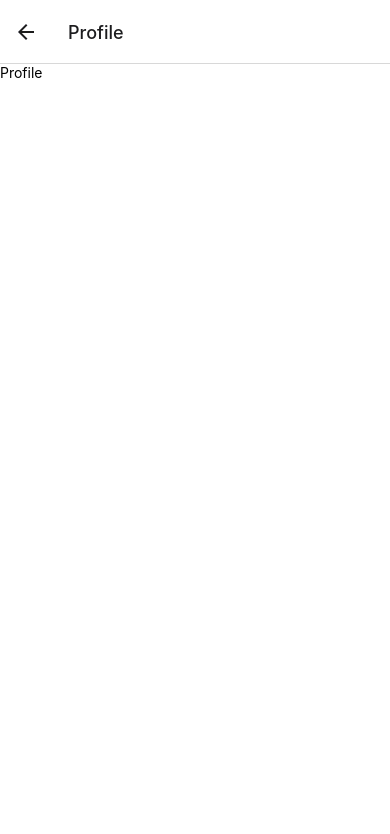
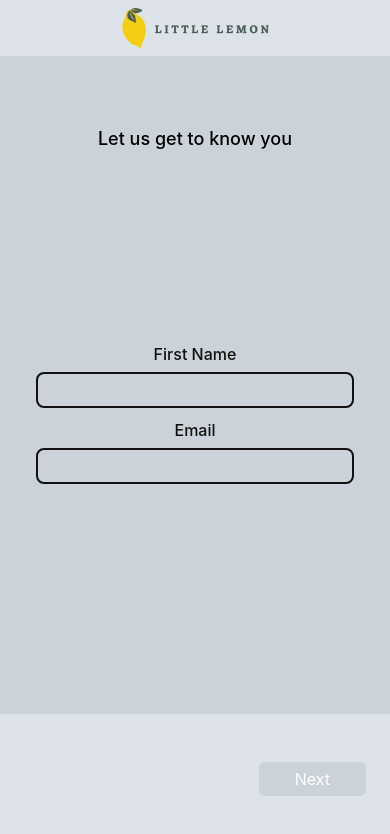
Before and after one commit to khacbac/little-lemon, a React Native app: screen /Profile in a window 390 px wide. Shown: the top 834 px of the page. Built offline with nearby package versions, Linux system fonts and the light colour scheme.

Commit message:
setup app states

```diff
--- a/App.js
+++ b/App.js
@@ -5,26 +5,23 @@ import { SafeAreaProvider } from "react-native-safe-area-context";
 import { AppContainer } from "./src/components";
 import { NavigationContainer } from "@react-navigation/native";
 import { createNativeStackNavigator } from "@react-navigation/native-stack";
+import { AppStoreProvider } from "./src/states";
+import { AppNavigationContainer } from "./src/navigations";
 
 const Stack = createNativeStackNavigator();
 
 export default function App() {
   return (
-    <NavigationContainer>
+    <AppStoreProvider>
       <SafeAreaProvider>
         <AppContainer style={styles.container} safeArea={"none"}>
           <StatusBar style="auto" />
-          <Stack.Navigator>
-            <Stack.Screen
-              name="Onboarding"
-              component={OnBoardingScreen}
-              options={{ headerShown: false }}
-            />
-            <Stack.Screen name="Profile" component={ProfileScreen} />
-          </Stack.Navigator>
+          <NavigationContainer>
+            <AppNavigationContainer />
+          </NavigationContainer>
         </AppContainer>
       </SafeAreaProvider>
-    </NavigationContainer>
+    </AppStoreProvider>
   );
 }
 
--- a/src/components/AppInput.js
+++ b/src/components/AppInput.js
@@ -10,11 +10,18 @@ export const AppInput = ({
   onChangeText,
   inputMode,
   isError = false,
+  lablePosition = "center",
 }) => {
   return (
     <View style={[styles.container, style]}>
       {!!label && (
-        <Text style={[styles.label, isError && styles.labelError]}>
+        <Text
+          style={[
+            styles.label,
+            { alignSelf: lablePosition === "left" ? "flex-start" : "center" },
+            isError && styles.labelError,
+          ]}
+        >
           {label}
         </Text>
       )}
--- a/src/features/onboarding/useOnBoardingScreen.js
+++ b/src/features/onboarding/useOnBoardingScreen.js
@@ -2,9 +2,11 @@ import { StackActions, useNavigation } from "@react-navigation/native";
 import { useState } from "react";
 import { validateEmail } from "../../utils";
 import { AppStorageKeys, AppStorageService } from "../../services/AppStorage";
+import { useAppStore } from "../../states/AppStore";
 
 export const useOnBoardingScreen = () => {
   const navigation = useNavigation();
+  const { onLoggedIn } = useAppStore();
   const [firstName, setFirstName] = useState("");
   const [email, setEmail] = useState("");
 
@@ -20,7 +22,7 @@ export const useOnBoardingScreen = () => {
     if (!isValidEmail()) {
       return;
     }
-    navigation.dispatch(StackActions.replace("Profile"));
+    onLoggedIn({ firstName, email });
     AppStorageService.storeData(
       AppStorageKeys.AUTH,
       JSON.stringify({ isOnboardingCompleted: true })
--- a/src/features/profile/ProfileScreen.js
+++ b/src/features/profile/ProfileScreen.js
@@ -1,11 +1,17 @@
 import React from "react";
-import { Text } from "react-native";
-import { AppContainer } from "../../components";
+import { StyleSheet, Text, View, ScrollView } from "react-native";
+import { AppContainer, AppInput } from "../../components";
 
 export const ProfileScreen = () => {
   return (
     <AppContainer>
-      <Text>Profile</Text>
+      <Text>Personal information</Text>
+      <View></View>
+      <AppInput label={"First name"} lablePosition="left" />
     </AppContainer>
   );
 };
+
+const styles = StyleSheet.create({
+  content: {},
+});
--- /dev/null
+++ b/src/navigations/index.js
@@ -0,0 +1,23 @@
+import { createNativeStackNavigator } from "@react-navigation/native-stack";
+import { OnBoardingScreen, ProfileScreen } from "../features";
+import { useAppStore } from "../states";
+
+const Stack = createNativeStackNavigator();
+
+export const AppNavigationContainer = () => {
+  const { auth } = useAppStore();
+  return (
+    <Stack.Navigator>
+      {!auth?.isLoggedIn && (
+        <Stack.Screen
+          name="Onboarding"
+          component={OnBoardingScreen}
+          options={{ headerShown: false }}
+        />
+      )}
+      {auth?.isLoggedIn && (
+        <Stack.Screen name="Profile" component={ProfileScreen} options={{}} />
+      )}
+    </Stack.Navigator>
+  );
+};
--- /dev/null
+++ b/src/states/AppStore.js
@@ -0,0 +1,44 @@
+import React, { createContext, useContext, useReducer } from "react";
+import {} from "react-native";
+
+const initialState = {
+  auth: { isLoggedIn: false },
+  user: null,
+};
+export const AppStoreContext = createContext({
+  ...initialState,
+  onLoggedIn: (user) => {},
+  onUpdateUser: (user) => {},
+});
+
+function reducer(state, action) {
+  const { type, ...payload } = action || {};
+  switch (action.type) {
+    case "UPDATE":
+      return { ...state, ...payload };
+    default:
+      return state;
+  }
+}
+
+export const AppStoreProvider = ({ children }) => {
+  const [state, dispatch] = useReducer(reducer, initialState);
+
+  const onLoggedIn = (user) => {
+    dispatch({ type: "UPDATE", user, auth: { isLoggedIn: true } });
+  };
+
+  const onUpdateUser = (user) => {
+    dispatch({ type: "UPDATE", user: { ...state.user, ...user } });
+  };
+
+  return (
+    <AppStoreContext.Provider value={{ ...state, onLoggedIn, onUpdateUser }}>
+      {children}
+    </AppStoreContext.Provider>
+  );
+};
+
+export const useAppStore = () => {
+  return useContext(AppStoreContext);
+};
--- /dev/null
+++ b/src/states/index.js
@@ -0,0 +1 @@
+export * from "./AppStore";
```
